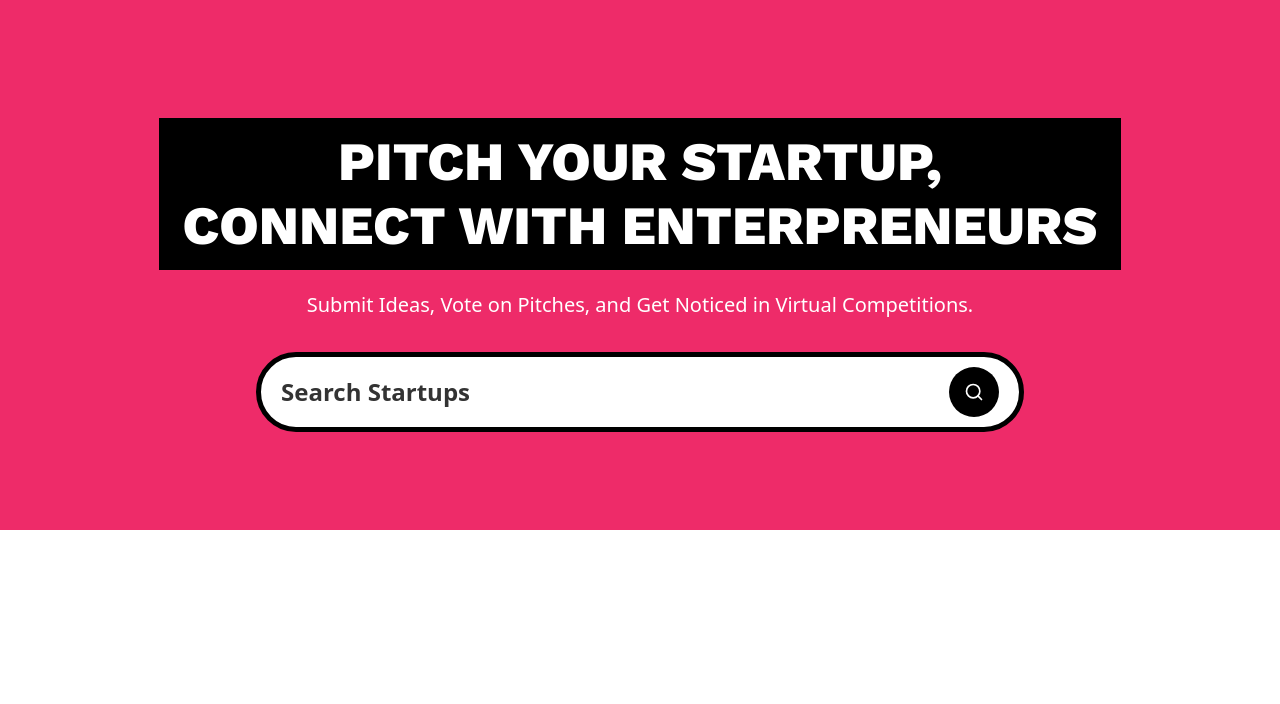
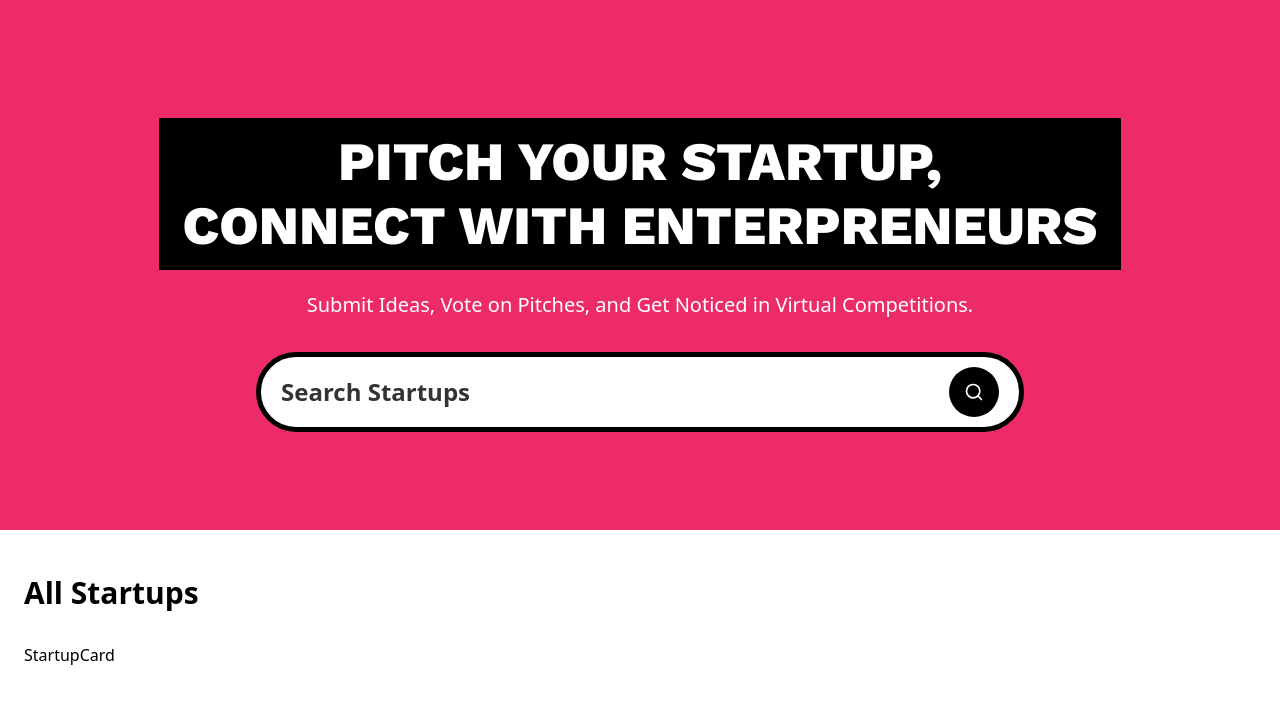
Before and after one commit to Farok-Hossain/next15-cc, a Next.js app: page / in a window 1280 px wide. Shown: the top 704 px of the page. Built offline with nearby package versions, Linux system fonts and the light colour scheme.

Commit message:
StartupCard added

```diff
--- a/app/(root)/page.tsx
+++ b/app/(root)/page.tsx
@@ -1,3 +1,4 @@
+import StartupCard from "@/components/StartupCard";
 import SearchForm from "../../components/SearchForm";
 
 const Home = async ({
@@ -6,6 +7,20 @@ const Home = async ({
   searchParams: Promise<{ query?: string }>;
 }) => {
   const query = (await searchParams).query;
+
+  const posts = [
+    {
+      _createdAt: "Yesterday",
+      views: 55,
+      author: { _id: 1 },
+      _id: 1,
+      description: "This is a description.",
+      image:
+        "https://www.google.com/url?sa=i&url=https%3A%2F%2Fwww.nytimes.com%2F2024%2F02%2F29%2Fscience%2Fcats-animal-behavior-meow.html&psig=AOvVaw3ah-3mWn12pp2M9fY0zKfV&ust=1730379142144000&source=images&cd=vfe&opi=89978449&ved=0CBAQjRxqFwoTCLj32uSStokDFQAAAAAdAAAAABAE",
+      category: "Robots",
+      title: "We Robots",
+    },
+  ];
   return (
     <>
       <section className="pink_container">
@@ -18,6 +33,22 @@ const Home = async ({
         </p>
         <SearchForm query={query} />
       </section>
+
+      <section className=" section_container">
+        <p className="text-30-semibold">
+          {query ? `Search results for ${query}` : "All Startups"}
+        </p>
+
+        <ul className="mt-7 card_grid">
+          {posts?.length > 0 ? (
+            posts.map((post: StartupCardType) => (
+              <StartupCard key={post?._id} post={post} />
+            ))
+          ) : (
+            <p className="no-results">No startups found</p>
+          )}
+        </ul>
+      </section>
     </>
   );
 };
--- /dev/null
+++ b/components/StartupCard.tsx
@@ -0,0 +1,9 @@
+const StartupCard = ({ post }: { post: StartupCardType }) => {
+  return (
+    <div>
+      <h1>StartupCard</h1>
+    </div>
+  );
+};
+
+export default StartupCard;
```
